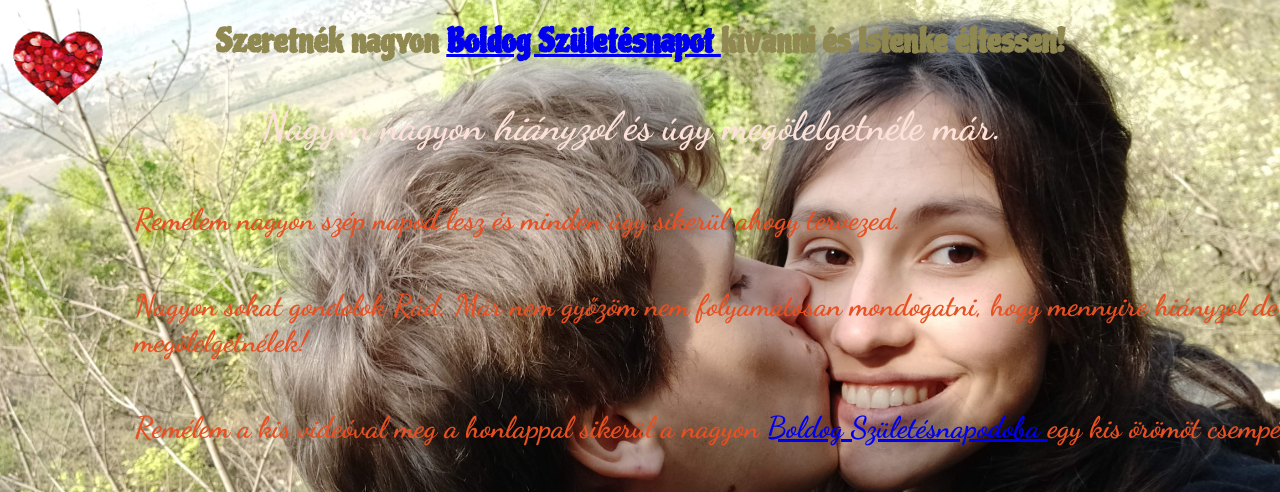
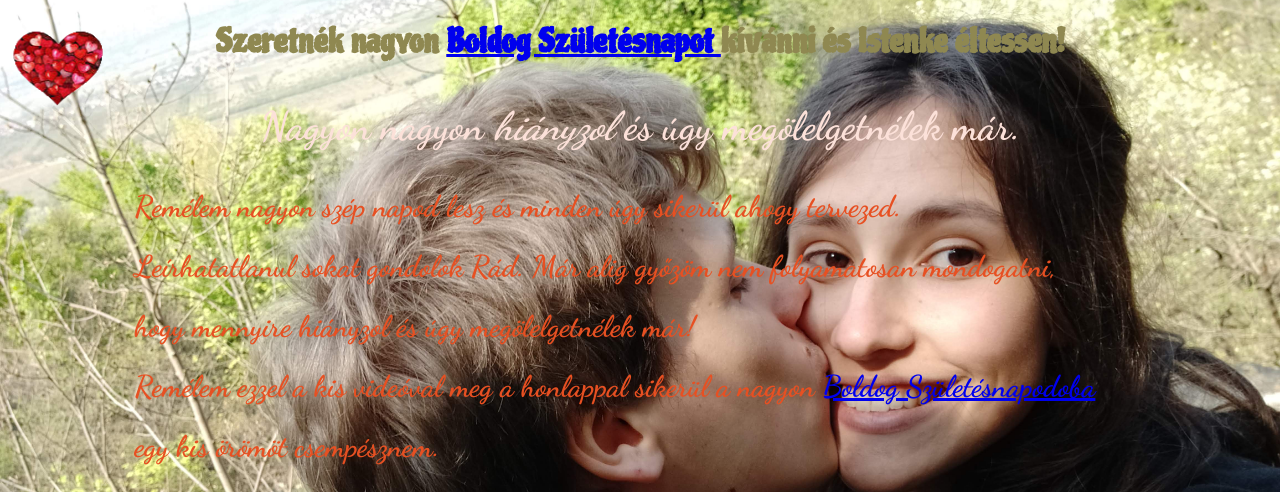
Before and after one commit to Vadi129/Vadi129.github.io, a plain HTML site: page Cupinak2.html in a window 1280 px wide. Shown: the top 492 px of the page. Drawn offline with Linux system fonts and the light colour scheme; grey boxes are pictures that could not be loaded; a web font is replaced by a local one.

Commit message:
meglepi4

```diff
--- a/Cupinak2.html
+++ b/Cupinak2.html
@@ -30,15 +30,17 @@ git push            visszatöltés
             alt="szivecske">
     </a>
     <div >
-            <h3 id="eltolt" style="color:  #FCE1D9"> Nagyon nagyon <i> hiányzol</i> és <b>úgy megölelgetnéle már</b>.</h3> <!--i dőlt betű; b félkövér-->
-            <h5 id="eltolt4" style="color:  #e75022"> Remélem nagyon szép napod lesz és minden úgy sikerül ahogy tervezed.</h5>
-            <h5 id="eltolt4" style="color:  #e75022">   Nagyon sokat gondolok Rád. Már nem győzöm nem folyamatosan mondogatni, hogy mennyire hiányzol de úgy megölelgetnélek!</h5>
-            <h5 id="eltolt4" style="color:  #e75022">Remélem a kis videóval meg a honlappal sikerül a nagyon
+            <h3 id="eltolt" style="color:  #FCE1D9">Nagyon nagyon <i> hiányzol</i> és <b>úgy megölelgetnélek már</b>.</h3> <!--i dőlt betű; b félkövér-->
+            <h5 id="eltolt4" style="color:  #e75022">Remélem nagyon szép napod lesz és minden úgy sikerül ahogy tervezed.</h5>
+            <h5 id="eltolt4" style="color:  #e75022">Leírhatatlanul sokat gondolok Rád. Már alig győzöm nem folyamatosan mondogatni,</h5>
+            <h5 id="eltolt4" style="color:  #e75022">hogy mennyire hiányzol és úgy megölelgetnélek már! </h5>
+            <h5 id="eltolt4" style="color:  #e75022">Remélem ezzel a kis videóval meg a honlappal sikerül a nagyon
         <a target="blank"
         href="https://www.youtube.com/watch?v=jgfu30N-zpY"> <!--behivatkazott url-->
         Boldog Születésnapodoba <!--kiírt cím-->
-        </a>
-         egy kis örömöt csempésznem.</h5>
+        </a></h5>
+        <h5 id="eltolt4" style="color:  #e75022">egy kis örömöt csempésznem. </h5>
+
             <p><!--kép betétel-->
             <img id="eltolt1" width="25%"  src="https://taskereso.eoldal.hu/img/mid/4/szivecske.jpg" alt="szivecske">
 
--- a/css/Cupinak2.css
+++ b/css/Cupinak2.css
@@ -45,6 +45,7 @@ font-family: 'Piedra2', Arial;
     left: 10%;
     font-family: 'Dancing', Arial;
     font-size: 30px;
+    line-height: 10px;
 }
 #eltolt1 {
     position: relative;
```
